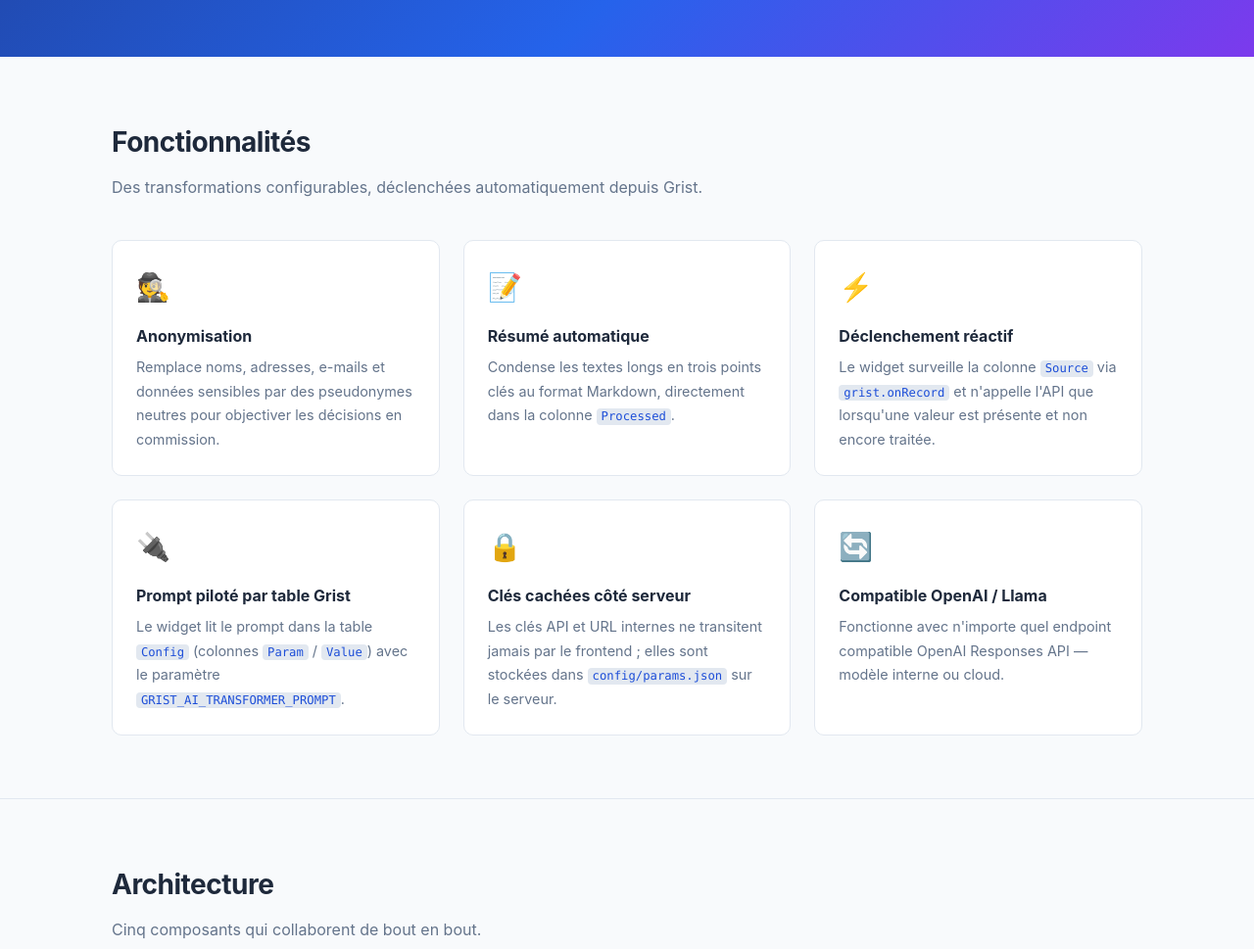
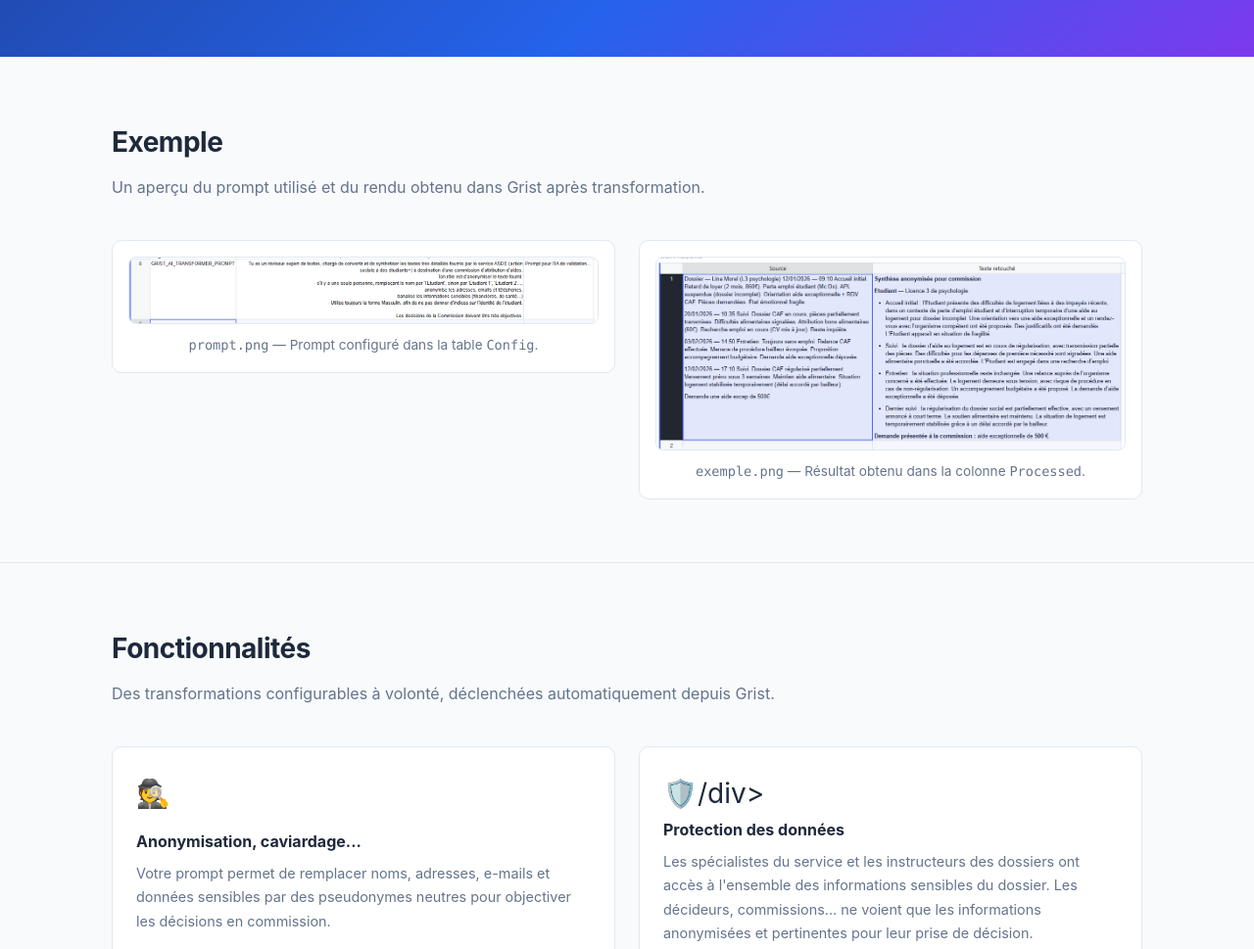
Before and after one commit to fredt34/grist-ai-transformer, a plain HTML site: page index.html in a window 1280 px wide. Shown: the part 520-1489 px from the top of the page at 98% size. Drawn offline with Linux system fonts and the light colour scheme.

Commit message:
Ajout d'un exemple "Action sociale Etudiant"

```diff
--- a/index.html
+++ b/index.html
@@ -186,6 +186,36 @@
     .card h3 { font-size: 1rem; font-weight: 700; margin-bottom: 0.4rem; }
     .card p { font-size: 0.9rem; color: var(--muted); }
 
+    /* ── Exemple ── */
+    .example-grid {
+      display: grid;
+      grid-template-columns: repeat(auto-fit, minmax(300px, 1fr));
+      gap: 1.5rem;
+      align-items: start;
+    }
+
+    .example-media {
+      background: var(--card);
+      border: 1px solid var(--border);
+      border-radius: 10px;
+      padding: 1rem;
+    }
+
+    .example-media img {
+      width: 100%;
+      height: auto;
+      border-radius: 8px;
+      border: 1px solid var(--border);
+      display: block;
+    }
+
+    .example-media figcaption {
+      margin-top: 0.6rem;
+      font-size: 0.85rem;
+      color: var(--muted);
+      text-align: center;
+    }
+
     /* ── Installation steps ── */
     .steps { display: flex; flex-direction: column; gap: 2rem; }
 
@@ -279,6 +309,7 @@
     <nav>
       <div class="logo">Grist <span>AI Transformer</span></div>
       <ul>
+        <li><a href="#exemple">Exemple</a></li>
         <li><a href="#fonctionnalites">Fonctionnalités</a></li>
         <li><a href="#architecture">Architecture</a></li>
         <li><a href="#installation">Installation</a></li>
@@ -297,20 +328,44 @@
     <a href="#architecture" class="btn btn-outline">Voir l'architecture</a>
   </div>
 
+  <!-- ── Exemple ── -->
+  <section id="exemple">
+    <h2>Exemple</h2>
+    <p class="section-sub">Un aperçu du prompt utilisé et du rendu obtenu dans Grist après transformation.</p>
+    <div class="example-grid">
+      <figure class="example-media">
+        <img src="prompt.png" alt="Capture du prompt de transformation (prompt.png)">
+        <figcaption><code>prompt.png</code> — Prompt configuré dans la table <code>Config</code>.</figcaption>
+      </figure>
+      <figure class="example-media">
+        <img src="exemple.png" alt="Capture du résultat transformé dans Grist (exemple.png)">
+        <figcaption><code>exemple.png</code> — Résultat obtenu dans la colonne <code>Processed</code>.</figcaption>
+      </figure>
+    </div>
+  </section>
+
+  <hr>
+
   <!-- ── Fonctionnalités ── -->
   <section id="fonctionnalites">
     <h2>Fonctionnalités</h2>
-    <p class="section-sub">Des transformations configurables, déclenchées automatiquement depuis Grist.</p>
+    <p class="section-sub">Des transformations configurables à volonté, déclenchées automatiquement depuis Grist.</p>
     <div class="card-grid">
       <div class="card">
         <div class="card-icon">🕵️</div>
-        <h3>Anonymisation</h3>
-        <p>Remplace noms, adresses, e-mails et données sensibles par des pseudonymes neutres pour objectiver les décisions en commission.</p>
+        <h3>Anonymisation, caviardage...</h3>
+        <p>Votre prompt permet de remplacer noms, adresses, e-mails et données sensibles par des pseudonymes neutres pour objectiver les décisions en commission.</p>
       </div>
       <div class="card">
-        <div class="card-icon">📝</div>
-        <h3>Résumé automatique</h3>
-        <p>Condense les textes longs en trois points clés au format Markdown, directement dans la colonne <code>Processed</code>.</p>
+        <div class="card-icon">🛡️/div>
+        <h3>Protection des données</h3>
+        <p>Les spécialistes du service et les instructeurs des dossiers ont accès à l'ensemble des informations sensibles du dossier. Les décideurs, commissions... ne voient que les informations anonymisées et pertinentes pour leur prise de décision.</p>
+      </div>
+      <div class="card">
+        <div class="card-icon">🔌</div>
+        <h3>Prompt défini en paramètre</h3>
+        <p>Le widget lit le prompt dans la table <code>Config</code> (colonnes <code>Param</code> / <code>Value</code>) avec
+          le paramètre <code>GRIST_AI_TRANSFORMER_PROMPT</code>.</p>
       </div>
       <div class="card">
         <div class="card-icon">⚡</div>
@@ -318,19 +373,14 @@
         <p>Le widget surveille la colonne <code>Source</code> via <code>grist.onRecord</code> et n'appelle l'API que lorsqu'une valeur est présente et non encore traitée.</p>
       </div>
       <div class="card">
-        <div class="card-icon">🔌</div>
-        <h3>Prompt piloté par table Grist</h3>
-        <p>Le widget lit le prompt dans la table <code>Config</code> (colonnes <code>Param</code> / <code>Value</code>) avec le paramètre <code>GRIST_AI_TRANSFORMER_PROMPT</code>.</p>
-      </div>
-      <div class="card">
         <div class="card-icon">🔒</div>
-        <h3>Clés cachées côté serveur</h3>
-        <p>Les clés API et URL internes ne transitent jamais par le frontend ; elles sont stockées dans <code>config/params.json</code> sur le serveur.</p>
+        <h3>Sécurité</h3>
+        <p>Les clés API et URL internes sont cachées côté Serveur et ne transitent jamais par le frontend ; elles sont stockées dans <code>config/params.json</code> sur le serveur.</p>
       </div>
       <div class="card">
         <div class="card-icon">🔄</div>
         <h3>Compatible OpenAI / Llama</h3>
-        <p>Fonctionne avec n'importe quel endpoint compatible OpenAI Responses API — modèle interne ou cloud.</p>
+        <p>Fonctionne avec n'importe quel endpoint compatible OpenAI Responses API — modèle interne ou cloud, par paramétrage sur votre serveur.</p>
       </div>
     </div>
   </section>
```
Also changed, not shown: exemple.png (added), prompt.png (added).
